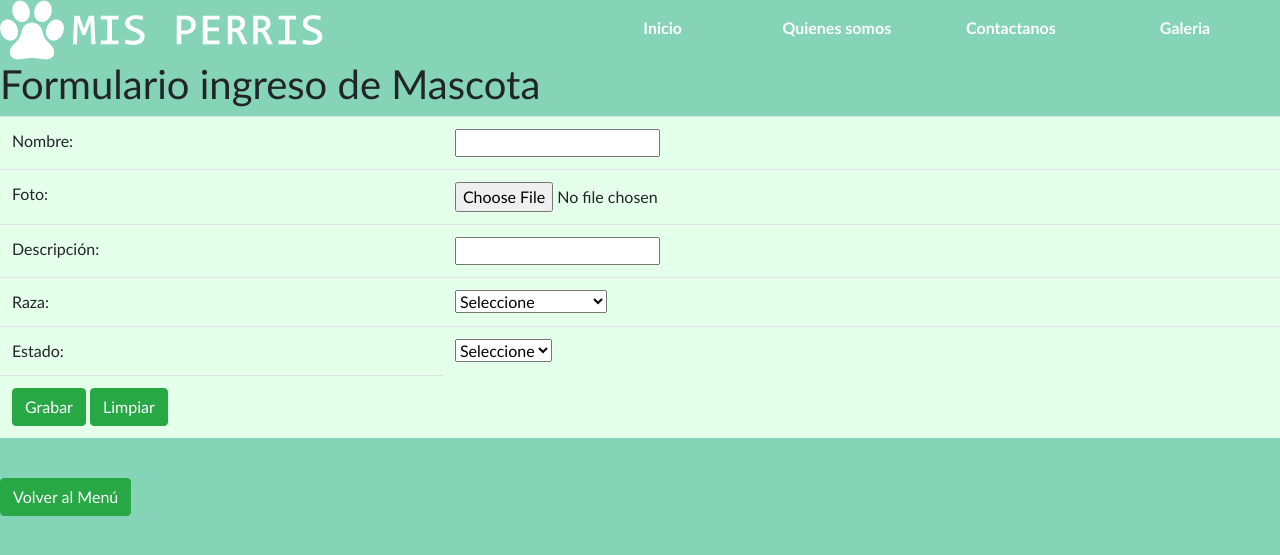
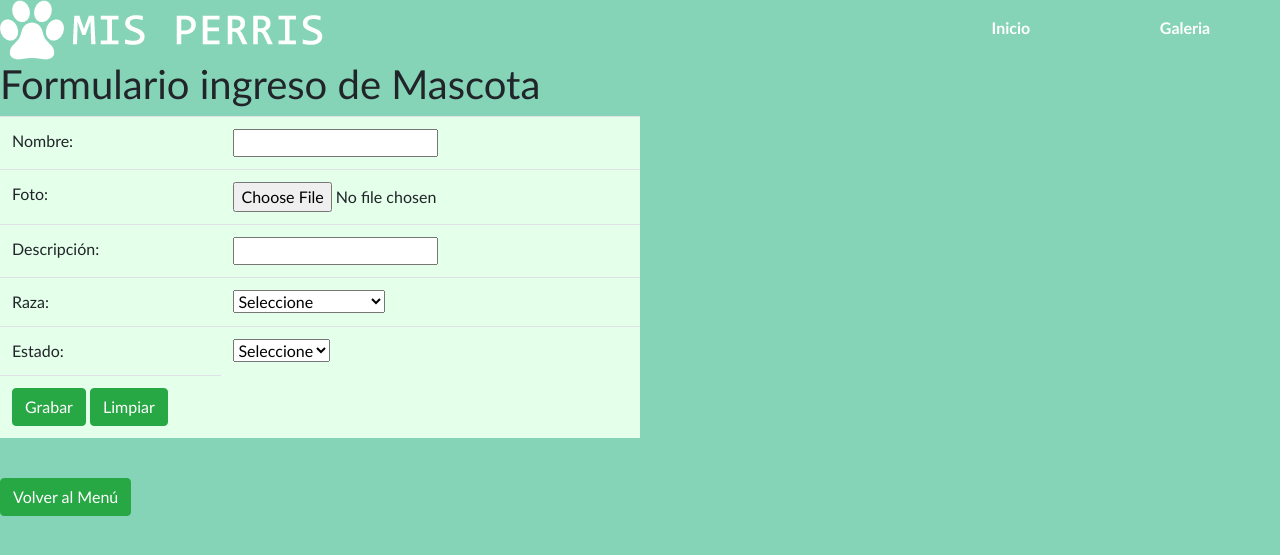
Before and after one commit to IgnacioLira97/MisPerrisDjango, a Django app: page /agregarMascota/ in a window 1280 px wide. Shown: the top 555 px of the page. Run offline with Django 3.2, Linux system fonts and the light colour scheme; a user stored in the database is signed in; data comes from the database, SQL or seed files in the repository; both versions use the stored data as it was after the commit; some libraries are stand-ins or nearby versions.

Commit message:
third update

```diff
--- a/core/templates/core/agregarMascota.html
+++ b/core/templates/core/agregarMascota.html
@@ -16,7 +16,7 @@
     <form method="POST" enctype="multipart/form-data">
         {% csrf_token %}
 
-        <table class="table" style="background-color:#e4ffea">
+        <table class="table" style="background-color:#e4ffea; width: 50%">
 
 
             <tr>
--- a/core/templates/core/menu.html
+++ b/core/templates/core/menu.html
@@ -50,17 +50,12 @@ background: rgb(133, 212, 183);
         <li>
             <a href="{% url 'home' %}">Inicio</a>
         </li>
-        <li>
-            <a href="#">Quienes somos</a>
-        </li>
         {% if admin %}
         <li>
             <a href="{% url 'servicios' %}">Servicios</a>
         </li>
         {% endif %}
-        <li>
-            <a href="#">Contactanos</a>
-        </li>
+
         <li>
             <a href="{% url 'ListarMascotasGaleria' %}">Galeria</a>
         </li>
```
Also changed, not shown: GringoSan.db, media/media/Chocolate.jpg (added), media/media/Oso.jpg (added).
